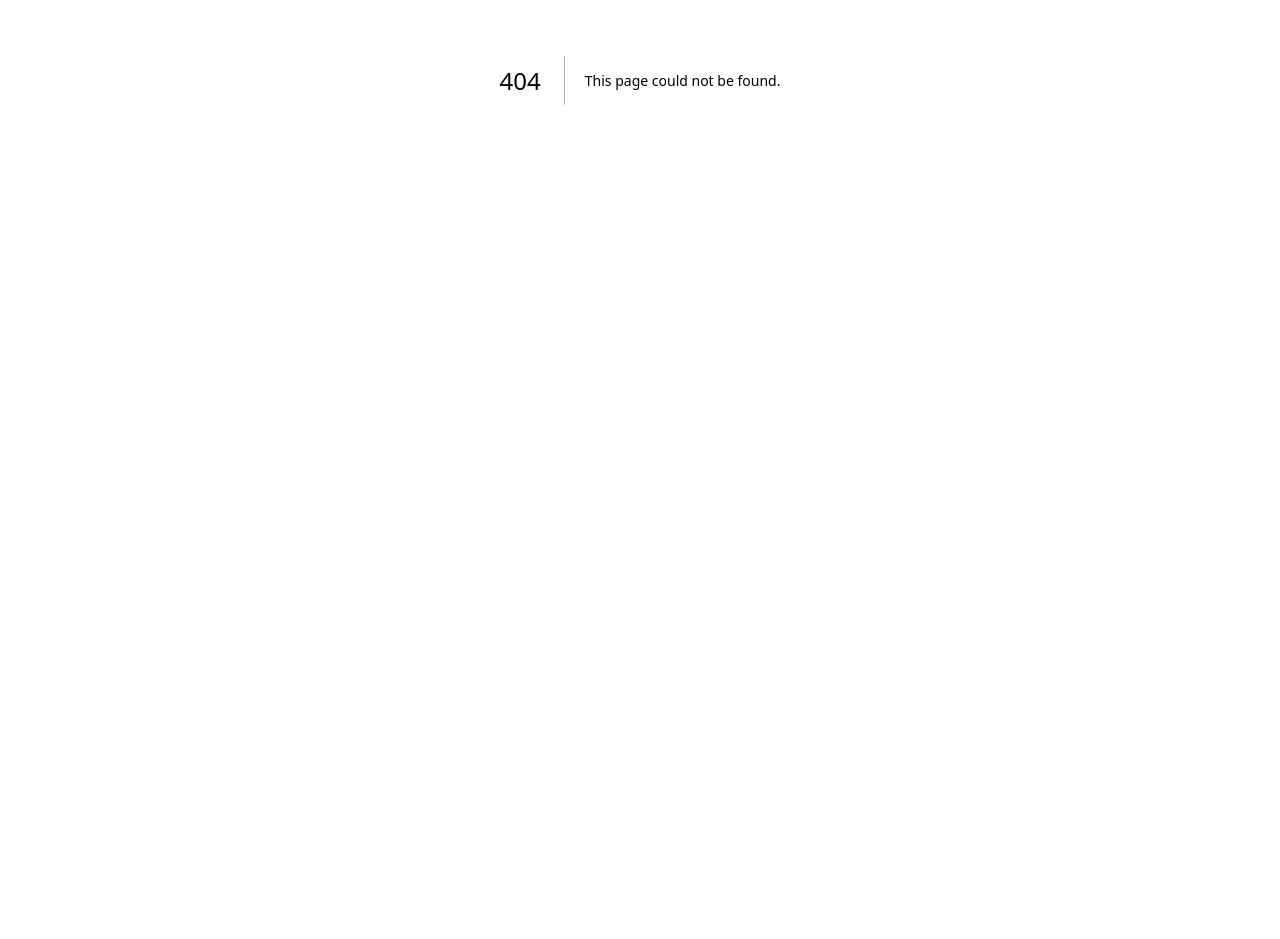
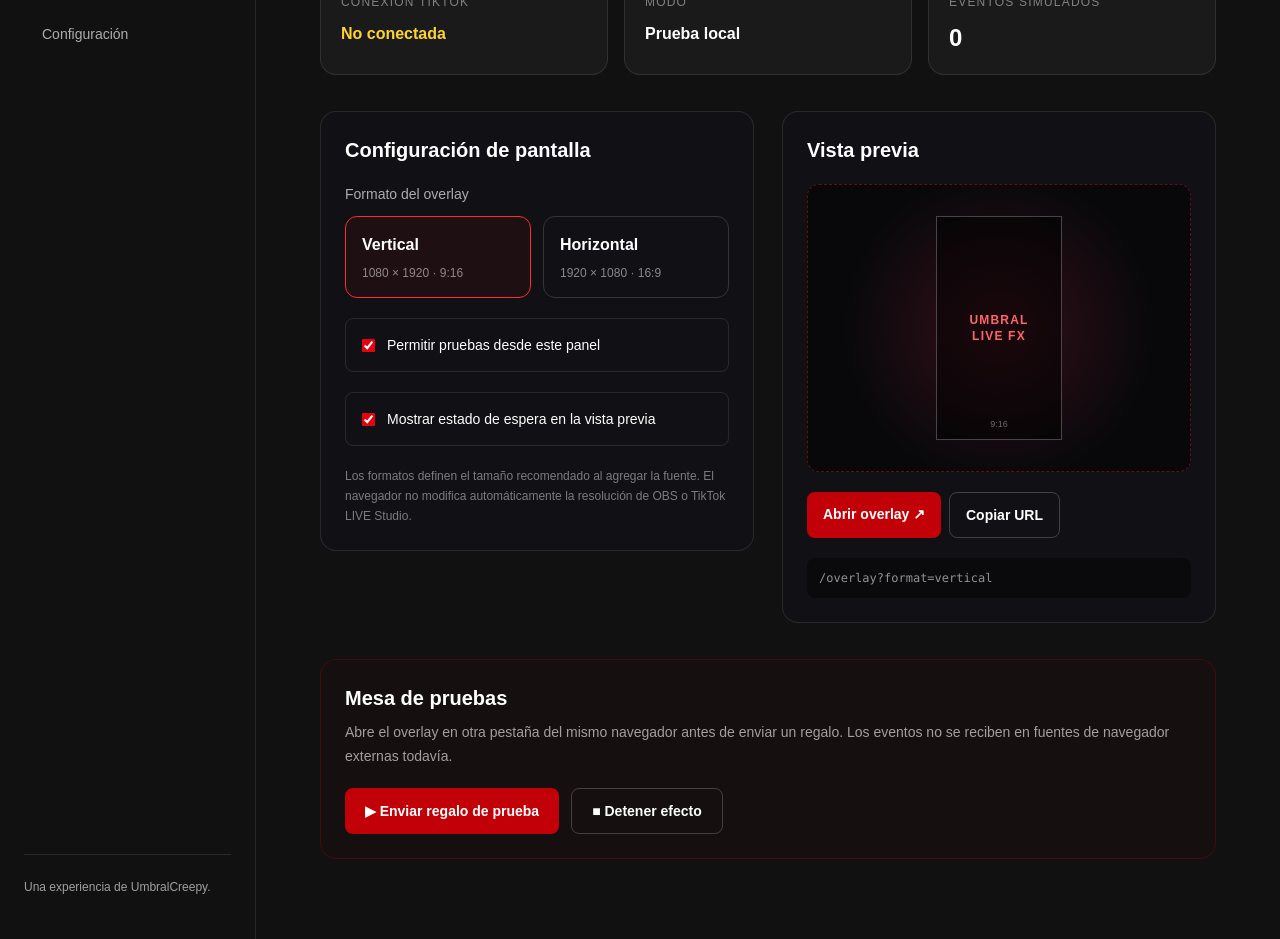
Before and after one commit to manuelsansoresg/umbral_live_fx, a Next.js app in the folder apps/web/: page /live in a window 1280 px wide. Before the commit this address had no page. Shown: the part 320-1259 px from the top of the page. Before the commit the page ends 800 px from the top, so only its background shows below. Built offline with nearby package versions, Linux system fonts and the light colour scheme.

Commit message:
feat: add local live transmission control center

```diff
--- /dev/null
+++ b/apps/web/src/app/(dashboard)/live/page.tsx
@@ -0,0 +1,91 @@
+"use client";
+
+import { useEffect, useState } from "react";
+import { broadcastGift, DEMO_GIFTS, stopPreview } from "@/features/live/simulator";
+import { resolvePreset, useFxSettings } from "@/features/live/settings";
+
+type Format = "horizontal" | "vertical";
+type StreamOptions = { format: Format; showStatus: boolean; enabled: boolean };
+const KEY = "umbral-live-stream-options-v1";
+const defaults: StreamOptions = { format: "vertical", showStatus: true, enabled: true };
+
+export default function LivePage() {
+  const [options,setOptions] = useState<StreamOptions>(defaults);
+  const [loaded,setLoaded] = useState(false);
+  const [copied,setCopied] = useState(false);
+  const [count,setCount] = useState(0);
+  const [settings] = useFxSettings();
+  useEffect(() => {
+    try {
+      const stored = localStorage.getItem(KEY);
+      if(stored) setOptions({...defaults,...JSON.parse(stored)});
+    } catch { /* Defaults are safe for local preview */ }
+    setLoaded(true);
+  }, []);
+  function update(patch: Partial<StreamOptions>) {
+    const next = {...options,...patch};
+    setOptions(next);
+    localStorage.setItem(KEY,JSON.stringify(next));
+  }
+  const previewUrl = `/overlay?format=${options.format}`;
+  function testGift() {
+    if(!options.enabled)return;
+    const gift = DEMO_GIFTS[count % DEMO_GIFTS.length];
+    const preset = resolvePreset(settings,gift.id);
+    broadcastGift({id:crypto.randomUUID(),name:gift.name,sender:"UmbralCreepy",effect:preset.effect,preset,timestamp:Date.now()});
+    setCount(n=>n+1);
+  }
+  async function copyUrl() {
+    const url = window.location.origin + previewUrl;
+    try { await navigator.clipboard.writeText(url);setCopied(true); }
+    catch { setCopied(false); }
+  }
+  if(!loaded)return <p className="text-white/60">Cargando configuración local…</p>;
+  return <div className="mx-auto max-w-6xl space-y-9">
+    <header className="border-b border-white/10 pb-7">
+      <p className="text-xs font-semibold uppercase tracking-[.3em] text-red-500">UMBRAL FX / LIVE CONTROL</p>
+      <h1 className="mt-3 text-4xl font-black sm:text-5xl">Centro de <span className="text-red-500">transmisión.</span></h1>
+      <p className="mt-4 max-w-2xl text-sm leading-7 text-white/60">Prepara tu overlay y prueba los regalos sin iniciar un LIVE. La conexión real a TikTok y OBS todavía está pendiente.</p>
+    </header>
+    <div className="grid gap-4 sm:grid-cols-3">
+      <div className="rounded-2xl border border-white/10 bg-white/[.04] p-5"><p className="text-xs uppercase tracking-widest text-white/45">Conexión TikTok</p><p className="mt-3 font-bold text-amber-300">No conectada</p></div>
+      <div className="rounded-2xl border border-white/10 bg-white/[.04] p-5"><p className="text-xs uppercase tracking-widest text-white/45">Modo</p><p className="mt-3 font-bold">Prueba local</p></div>
+      <div className="rounded-2xl border border-white/10 bg-white/[.04] p-5"><p className="text-xs uppercase tracking-widest text-white/45">Eventos simulados</p><p className="mt-3 text-2xl font-bold tabular-nums">{count}</p></div>
+    </div>
+    <div className="grid items-start gap-7 lg:grid-cols-[1fr_1fr]">
+      <section className="space-y-5 rounded-2xl border border-white/10 bg-[#111115] p-6">
+        <h2 className="text-xl font-bold">Configuración de pantalla</h2>
+        <fieldset><legend className="mb-3 text-sm text-white/65">Formato del overlay</legend><div className="grid grid-cols-2 gap-3">
+          {([{id:"vertical",name:"Vertical",dimensions:"1080 × 1920",ratio:"9:16"},{id:"horizontal",name:"Horizontal",dimensions:"1920 × 1080",ratio:"16:9"}] as const).map(format=><button key={format.id} type="button" onClick={()=>update({format:format.id})} aria-pressed={options.format===format.id} className={`rounded-xl border p-4 text-left transition ${options.format===format.id?"border-red-500 bg-red-950/25":"border-white/15 hover:border-white/40"}`}>
+            <span className="block font-bold">{format.name}</span><span className="mt-2 block text-xs text-white/50">{format.dimensions} · {format.ratio}</span>
+          </button>)}
+        </div></fieldset>
+        <label className="flex items-center gap-3 rounded-lg border border-white/10 p-4 text-sm"><input type="checkbox" checked={options.enabled} onChange={e=>update({enabled:e.target.checked})} className="accent-red-600"/> Permitir pruebas desde este panel</label>
+        <label className="flex items-center gap-3 rounded-lg border border-white/10 p-4 text-sm"><input type="checkbox" checked={options.showStatus} onChange={e=>update({showStatus:e.target.checked})} className="accent-red-600"/> Mostrar estado de espera en la vista previa</label>
+        <p className="text-xs leading-5 text-white/45">Los formatos definen el tamaño recomendado al agregar la fuente. El navegador no modifica automáticamente la resolución de OBS o TikTok LIVE Studio.</p>
+      </section>
+      <section className="space-y-5 rounded-2xl border border-white/10 bg-[#111115] p-6">
+        <h2 className="text-xl font-bold">Vista previa</h2>
+        <div className="flex min-h-72 items-center justify-center rounded-xl border border-dashed border-red-900/70 bg-[radial-gradient(circle_at_center,#341019,#08080b_65%)] p-5">
+          <div className={`relative flex items-center justify-center border border-white/25 bg-black/50 ${options.format==="vertical"?"h-56 w-[126px]":"h-[126px] w-56"}`}>
+            <span className="text-center text-xs font-bold tracking-widest text-red-400">UMBRAL<br/>LIVE FX</span>
+            <span className="absolute bottom-2 text-[9px] text-white/40">{options.format==="vertical"?"9:16":"16:9"}</span>
+          </div>
+        </div>
+        <div className="flex flex-wrap gap-2">
+          <a href={previewUrl+(options.showStatus?"":"&status=0")} target="_blank" rel="noopener noreferrer" className="rounded-lg bg-red-700 px-4 py-3 text-sm font-bold hover:bg-red-600">Abrir overlay ↗</a>
+          <button onClick={copyUrl} className="rounded-lg border border-white/20 px-4 py-3 text-sm font-semibold hover:bg-white/10">{copied?"URL copiada ✓":"Copiar URL"}</button>
+        </div>
+        <p className="break-all rounded-lg bg-black/40 p-3 font-mono text-xs text-white/55">{previewUrl}</p>
+      </section>
+    </div>
+    <section className="rounded-2xl border border-red-800/30 bg-red-950/10 p-6">
+      <h2 className="text-xl font-bold">Mesa de pruebas</h2>
+      <p className="mt-2 text-sm leading-6 text-white/60">Abre el overlay en otra pestaña del mismo navegador antes de enviar un regalo. Los eventos no se reciben en fuentes de navegador externas todavía.</p>
+      <div className="mt-5 flex flex-wrap gap-3">
+        <button type="button" disabled={!options.enabled} onClick={testGift} className="rounded-lg bg-red-700 px-5 py-3 text-sm font-bold hover:bg-red-600 disabled:opacity-40">▶ Enviar regalo de prueba</button>
+        <button type="button" onClick={stopPreview} className="rounded-lg border border-white/20 px-5 py-3 text-sm font-bold hover:bg-white/10">■ Detener efecto</button>
+      </div>
+    </section>
+  </div>;
+}
```
